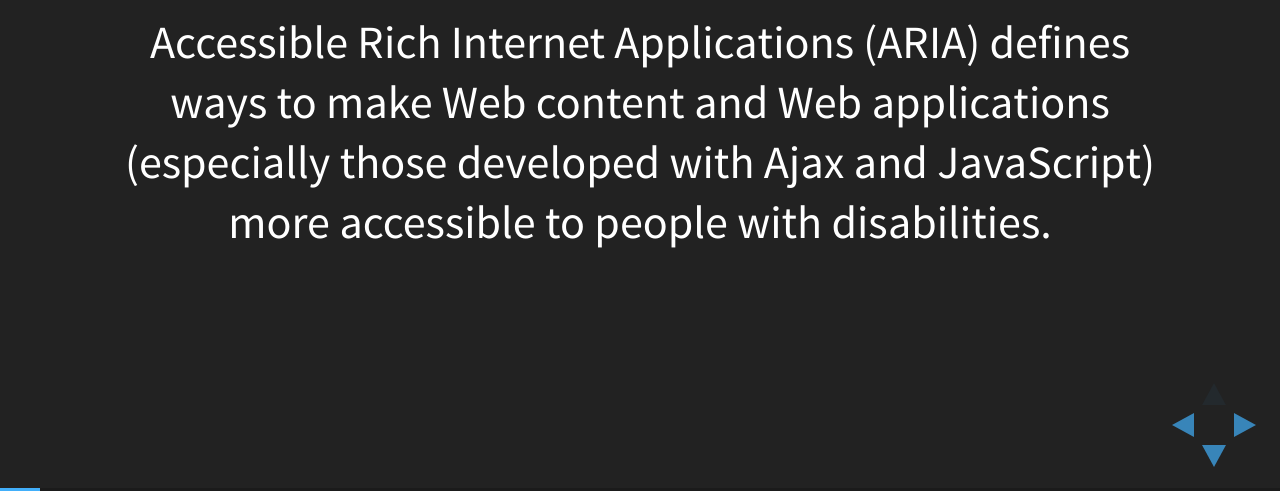
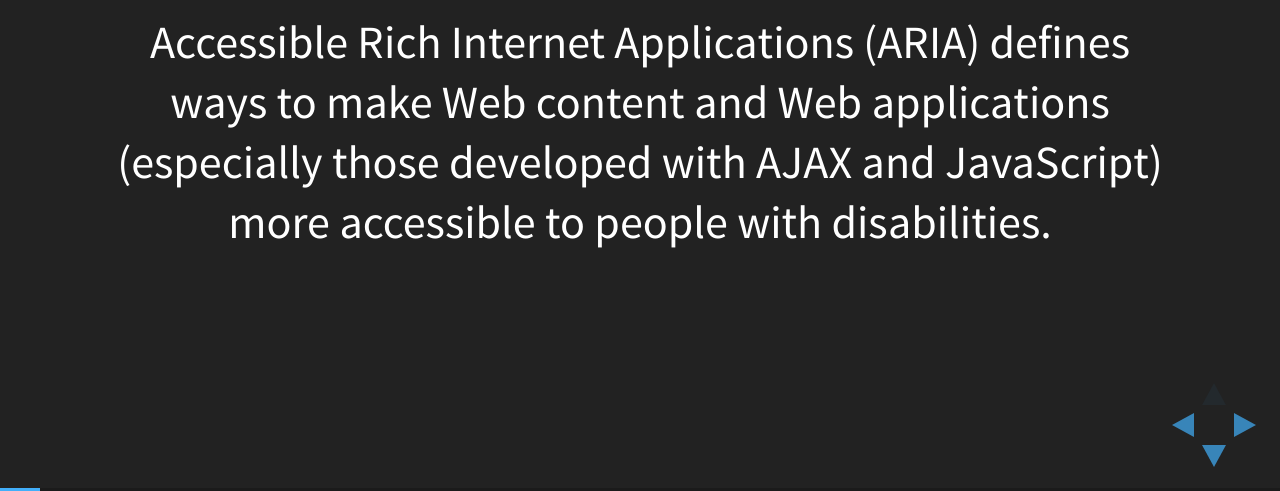
Before and after one commit to lkopacz/aria-presentation, a website: page index.html in a window 1280 px wide. Both pictures are taken after a click on the button 1251 px from the left and 734 px from the top of the page. Shown: the part 309-800 px from the top of the page. Drawn offline with Linux system fonts and the light colour scheme.

Commit message:
Updated images and fixed a typo.

```diff
--- a/index.html
+++ b/index.html
@@ -32,7 +32,7 @@
 				<section>
 					<section>
 						<h2>What is ARIA?</h2>
-						<p>Accessible Rich Internet Applications (ARIA) defines ways to make Web content and Web applications (especially those developed with Ajax and JavaScript) more accessible to people with disabilities.</p>
+						<p>Accessible Rich Internet Applications (ARIA) defines ways to make Web content and Web applications (especially those developed with AJAX and JavaScript) more accessible to people with disabilities.</p>
 					</section>
 					<section>
 						<h2>Ok, What does that really mean?</h2>
```
Also changed, not shown: images/drupal-divs.png.
